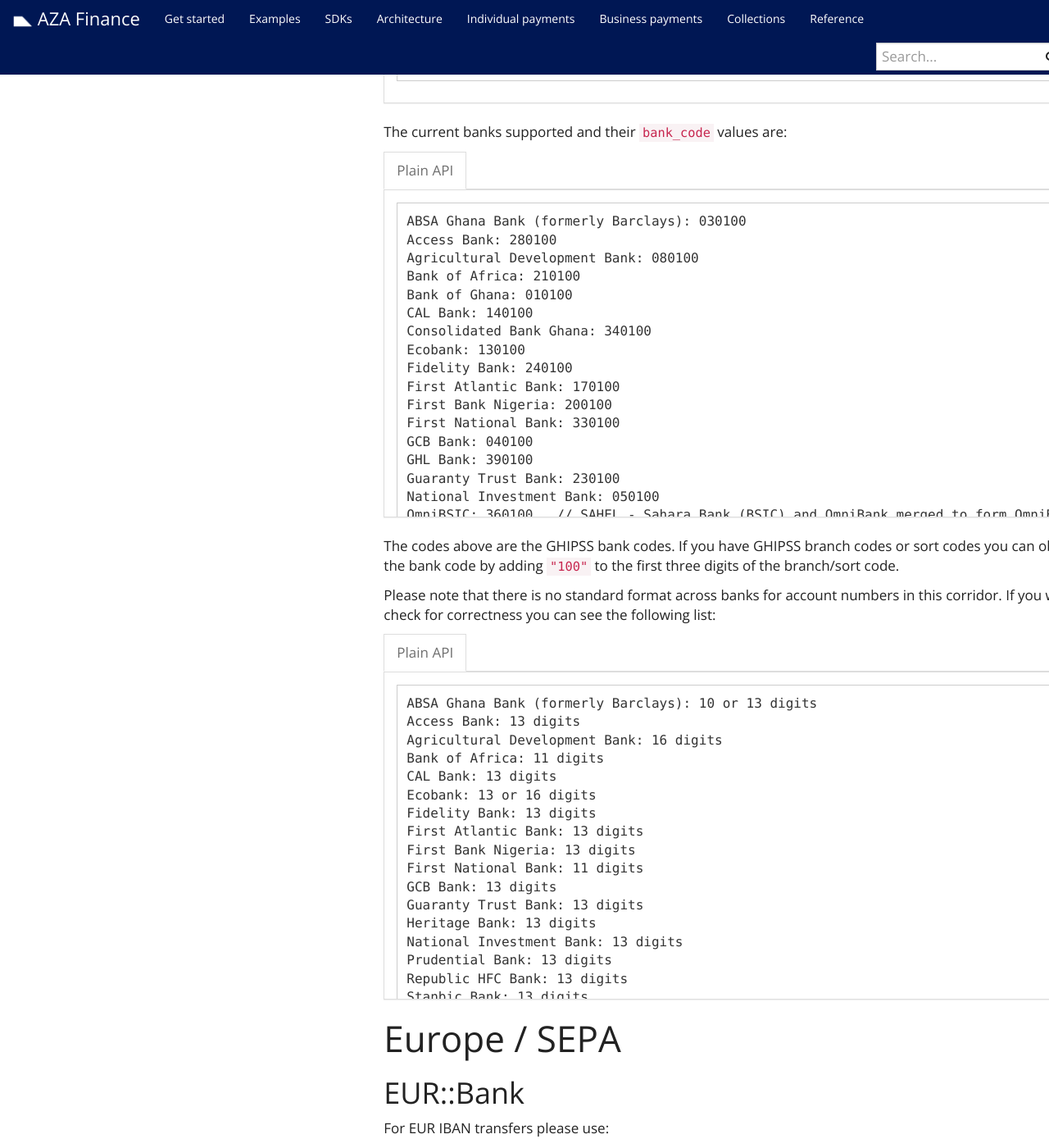
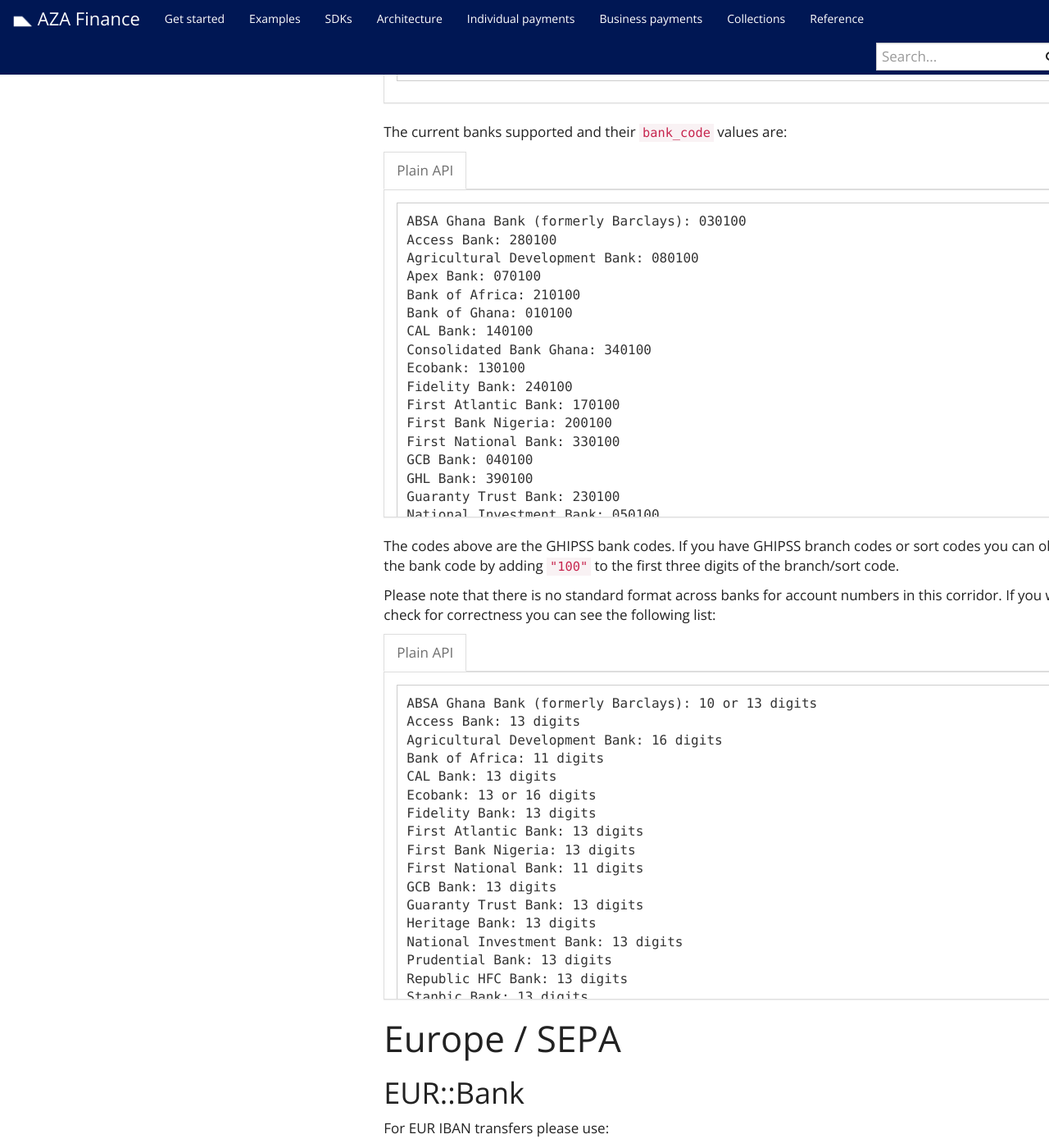
Before and after one commit to transferzero/api-documentation, a Jekyll site: the page built from _docs/business-payments.md, in a window 1280 px wide and 1400 px high, scrolled down 2932 px. Shown: the whole window at 82% size. Built offline with Jekyll 4.4.1, drawn with Linux system fonts in a browser that asks for light colours; nearby versions of some CDN libraries; comment, search, counter and statistics services are not loaded; some of the changed lines change nothing that is shown.

Commit message:
alphabetical order

````diff
--- a/_includes/corridors/ghs-bank.md
+++ b/_includes/corridors/ghs-bank.md
@@ -23,6 +23,7 @@
 ABSA Ghana Bank (formerly Barclays): 030100
 Access Bank: 280100
 Agricultural Development Bank: 080100
+Apex Bank: 070100
 Bank of Africa: 210100
 Bank of Ghana: 010100
 CAL Bank: 140100
@@ -45,7 +46,6 @@
 United Bank for Africa: 060100
 Universal Merchant Bank: 100100
 Zenith Bank: 120100
-Apex Bank: 070100
 ```
 {% endcapture %}
 
````
